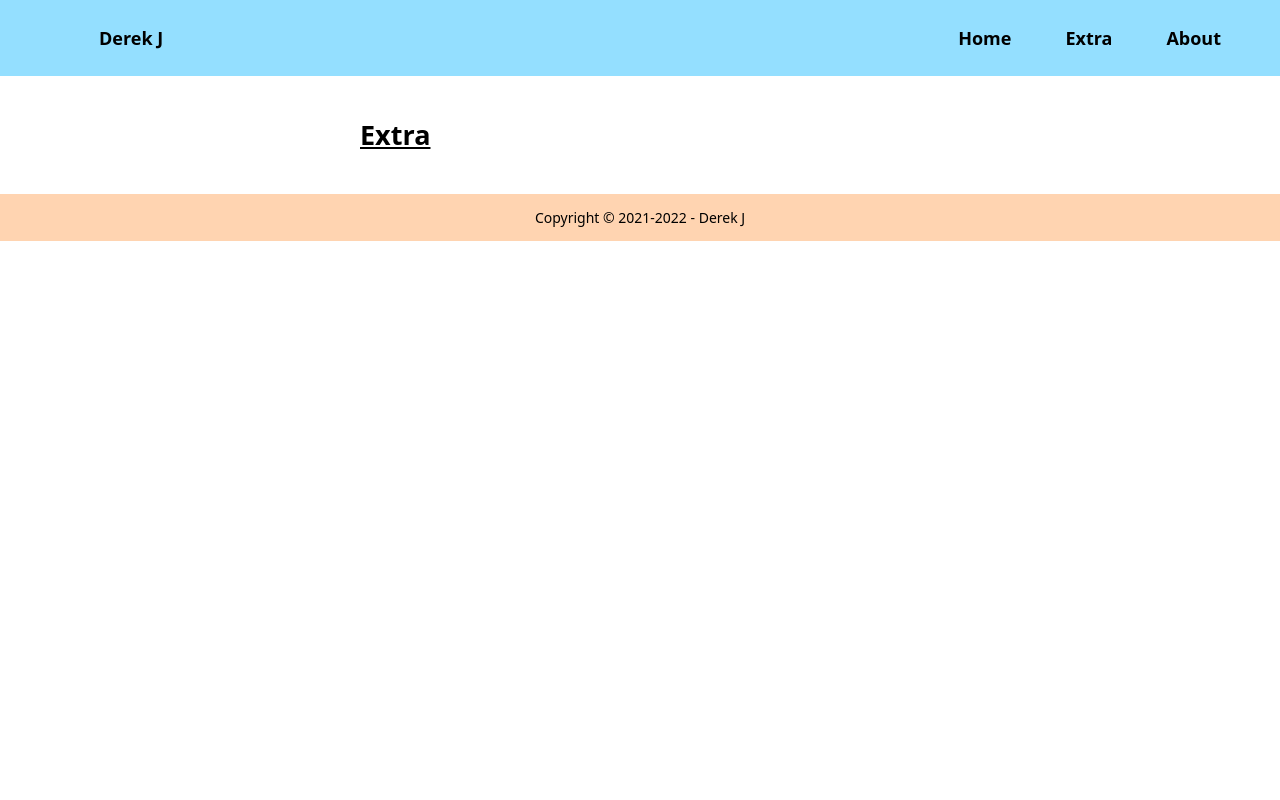
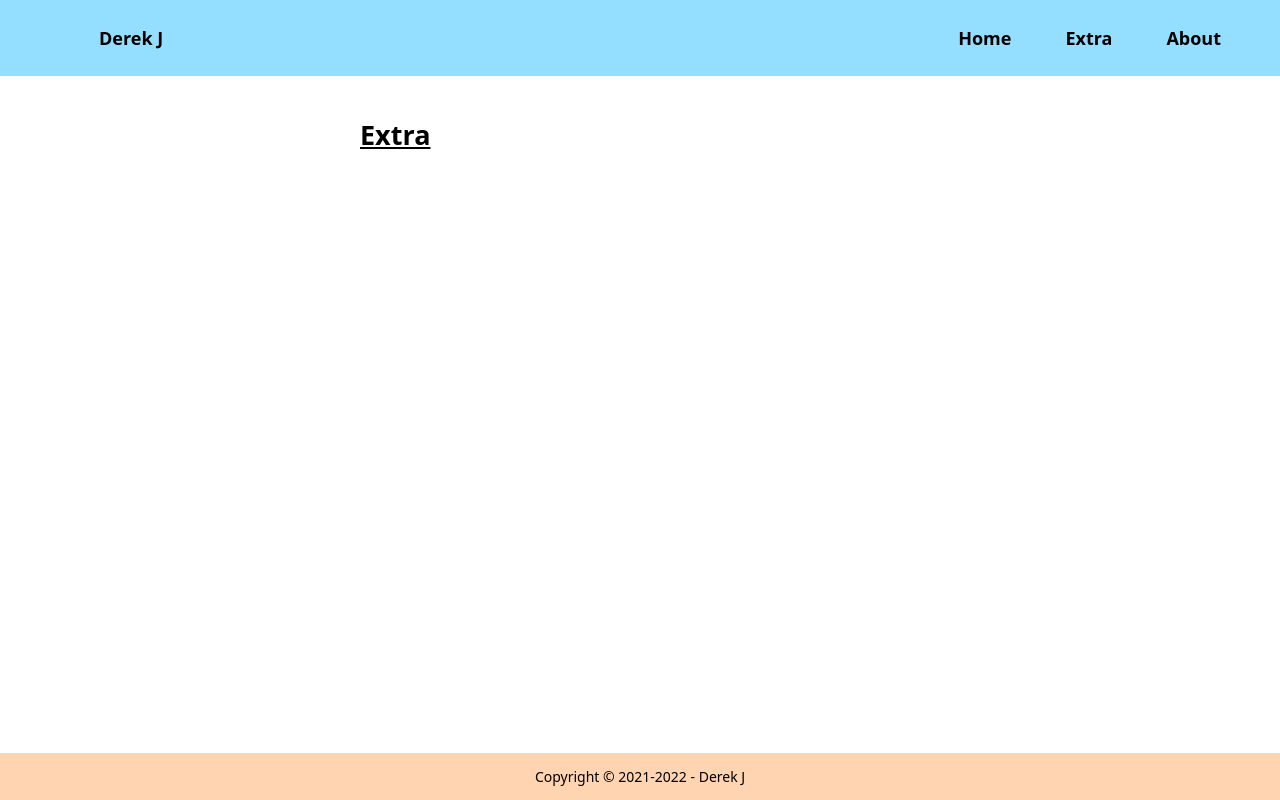
Before and after one commit to derekJ25/personal-website, a React (Create React App) app: page /extra in a window 1280 px wide. Built offline with nearby package versions, Linux system fonts and the light colour scheme.

Commit message:
fixed footer css

```diff
--- a/src/components/navbar.js
+++ b/src/components/navbar.js
@@ -6,7 +6,9 @@ const NavBar = () => {
     <nav className="navbar">
       <ul className="navbar-items">
         {/* Add to"/" but then have on logo + name  */}
-        <Link className="nav-link">Derek J</Link>
+        <Link className="nav-link" to="/">
+          Derek J
+        </Link>
         <NavBarItem itemName="About" location="/about" />
         <NavBarItem itemName="Extra" location="/extra" />
         <NavBarItem itemName="Home" location="/" />
--- a/src/styles/styles.css
+++ b/src/styles/styles.css
@@ -14,6 +14,8 @@ body {
     Oxygen, Ubuntu, Cantarell, "Open Sans", "Helvetica Neue", sans-serif;
 }
 .container {
+  min-height: 100vh;
+  position: relative;
   font-size: 18px;
 }
 
@@ -53,6 +55,7 @@ body {
 .content {
   padding: 1em 20em;
   font-weight: 400;
+  padding-bottom: 4rem;
 }
 .content-section h2 {
   font-weight: 600;
@@ -61,15 +64,18 @@ body {
 .content-card {
   margin: 0 0 2em 0;
 }
-  .about-links a{
+.about-links a {
   color: gray;
   font-size: 2em;
 }
 
 /* Bottom navigation bar */
 .bottom-navbar {
-    padding: 1em;
+  padding: 1em 0;
   background-color: #ffd4b1;
   text-align: center;
   font-size: 14px;
+  position: absolute;
+  bottom: 0;
+  width: 100%;
 }
```
Lines whose indentation alone changed are shown as unchanged.
